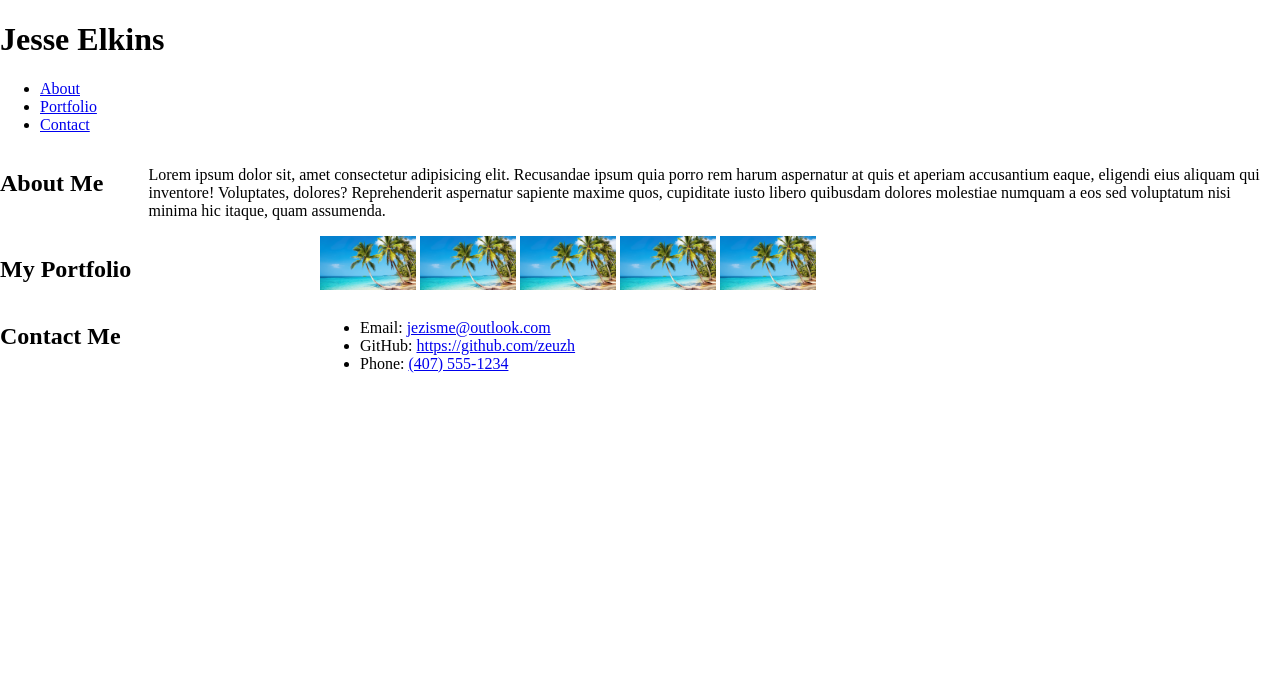
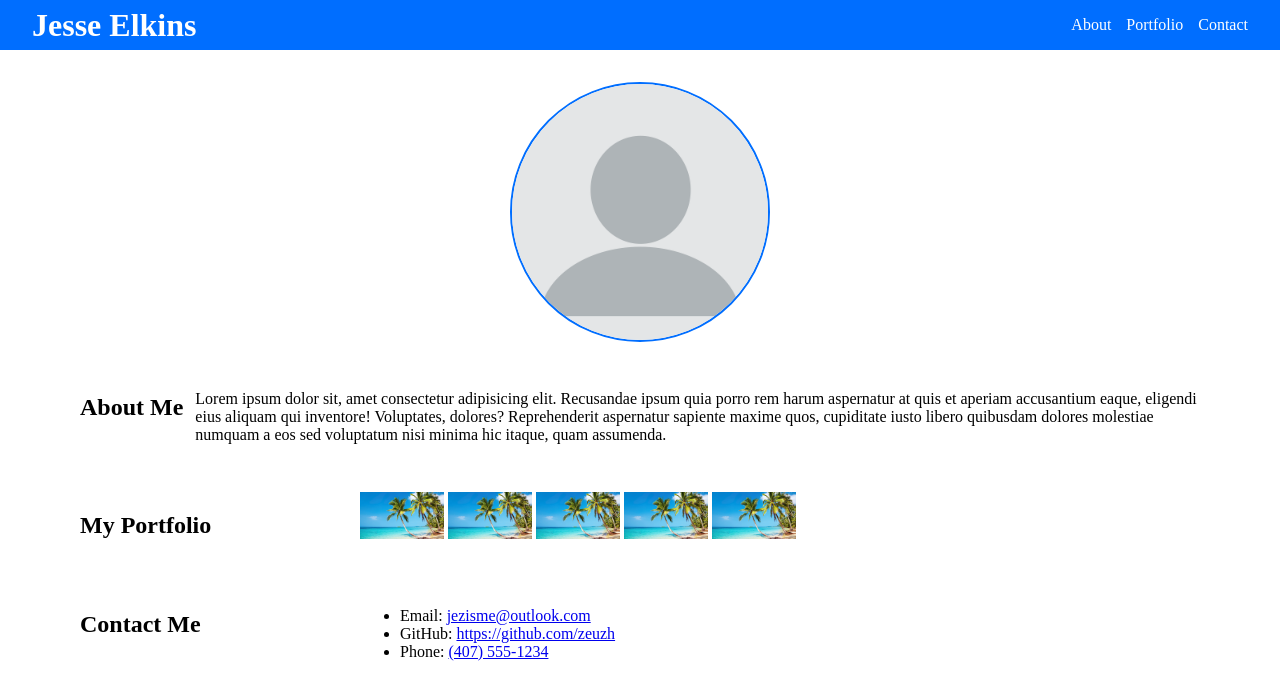
Before and after one commit to zeuzh/Jesses-Portfolio, a plain HTML site: page index.html in a window 1280 px wide. Drawn offline with Linux system fonts and the light colour scheme.

Commit message:
adding styles

```diff
--- a/index.html
+++ b/index.html
@@ -20,6 +20,10 @@
             </ul>
         </nav>
     </header>
+
+    <section class="profilePic">
+        <img src="./assets/pfp.webp" alt="profile picture"/>
+    </section>
 
     <section id="about" class="about">
         <div>
--- a/style.css
+++ b/style.css
@@ -1,6 +1,46 @@
 body, html {
     margin: 0;
     padding: 0;
+}
+
+header {
+    display: flex;
+    justify-content: space-between;
+    padding: 0 2em 0 2em;
+    background: rgb(0, 110, 255);
+    color: white;
+    height: 50px;
+}
+
+header h1 {
+    margin: 7px 0 0 0;
+}
+
+header nav ul {
+    display: flex;
+}
+
+header nav ul a {
+    text-decoration: none;
+    color: white;
+}
+
+header nav ul li {
+    list-style-type: none;
+    margin-left: 15px;
+}
+
+.profilePic {
+    width: 100%;
+    display: flex;
+    justify-content: center;
+    margin: 2em 0 0 0;
+}
+
+.profilePic img {
+    width: 20%;
+    border-radius: 50%;
+    border: 2px solid rgb(0, 110, 255);
 }
 
 img {
@@ -9,6 +49,7 @@ img {
 
 .about, .contact, .portfolio {
     display: flex;
+    margin: 2em 5em 0 5em;
 }
 
 .about div, .contact div, .portfolio div {
```
Also changed, not shown: assets/pfp.webp (added).
